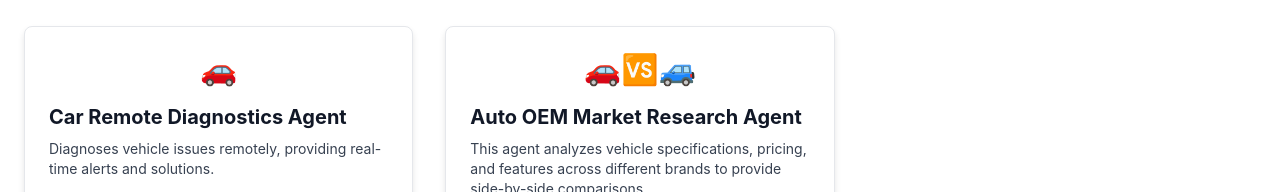
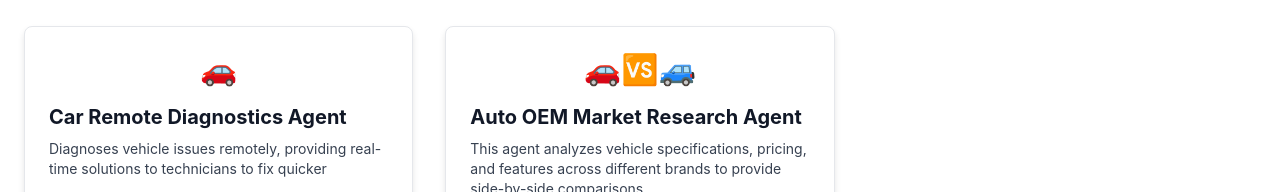
Before and after one commit to GAURAV-GUPT/mfg-marketplace, a plain HTML site: page index.html in a window 1280 px wide. Shown: the part 1200-1392 px from the top of the page. Drawn offline with nearby package versions, Linux system fonts and the light colour scheme.

Commit message:
Update index.html

```diff
--- a/index.html
+++ b/index.html
@@ -53,7 +53,7 @@
       { icon: "🛠️", title: "Application Logs Analyser Agent", desc: "An AI-powered Application Logs Analyser Agent automatically ingests, processes, and understands log data to identify patterns and anomalies", kpis: "Mean time to resolve (MTTR), Mean time to detection (MTTD)", benefits: "Improves Uptime", video: "https://www.youtube.com/embed/JOiT6zC1S44?si=KamTL9f3m2epPfsJ" },
       { icon: "🔄", title: "Legacy Code Convertor Agent", desc: "A Legacy Code Converter Agent uses GenAI to automatically analyze, refactor, and translate outdated codebases into modern programming languages", kpis: "Tech Debt Remediation, Mordernization", benefits: "Scalable & Secure", video: "https://www.youtube.com/embed/5sbZlMfsP9Y?si=O0IopJBKbPkw-Q_J" },
       { icon: "⚙️", title: "Equipment Predictive Maintenance Agent", desc: "Predicts equipment failures to prevent unplanned downtime.", kpis: "OEE Improvement, Downtime Reduction", benefits: "Proactive Maintenance", video: "https://www.youtube.com/embed/QXo9c8txU4k?si=qIcov37UKqgePnM0" },
-      { icon: "🚗", title: "Car Remote Diagnostics Agent", desc: "Diagnoses vehicle issues remotely, providing real-time alerts and solutions.", kpis: "Customer Satisfaction, Service Efficiency", benefits: "Reduced Service Cost", video: "https://www.youtube.com/embed/AYFmR5KCHcI?si=8KzX35WSZtviPSlM" },
+      { icon: "🚗", title: "Car Remote Diagnostics Agent", desc: "Diagnoses vehicle issues remotely, providing real-time solutions to technicians to fix quicker", kpis: "Customer Satisfaction, Service Efficiency", benefits: "Reduced Service Cost", video: "https://www.youtube.com/embed/AYFmR5KCHcI?si=8KzX35WSZtviPSlM" },
       { icon: "🚗🆚🚙", title: "Auto OEM Market Research Agent", desc: "This agent analyzes vehicle specifications, pricing, and features across different brands to provide side-by-side comparisons", kpis: "Price-to-Feature Ratio, Performance Score, and Efficiency Rating", benefits: "Compare Auto OEM Brands", video: "https://www.youtube.com/embed/ybnVvCXZtSY?si=NwdweposVASGdYT0" },
       { icon: "🧠🤖", title: "Talk to your data", desc: "The Platform helps build reliable, conversational AI applications for enterprises, enabling users to get accurate, real-time insights from their data.", kpis: "Business Decisions, Time to Insight, Accelerated Decision-Making", benefits: "Improved Business Outcomes", video: "https://www.youtube.com/embed/E-PNyffYHVY?si=yDBQ02yvw7hVcMAF" },
       { icon: "✨📈💰", title: "GenAI aggregation platform", desc: "First GenAI aggregation platform that lets you orchestrate the best of generative AI to solve complex business problems.", kpis: "Business outcomes, Operational efficiency", benefits: "Faster time-to-market,Business Outcomes,Governance and Compliance ", video: "https://www.youtube.com/embed/Kb79blcPE9g?si=hZMdLNkjHep0Kx9Y" },
```
